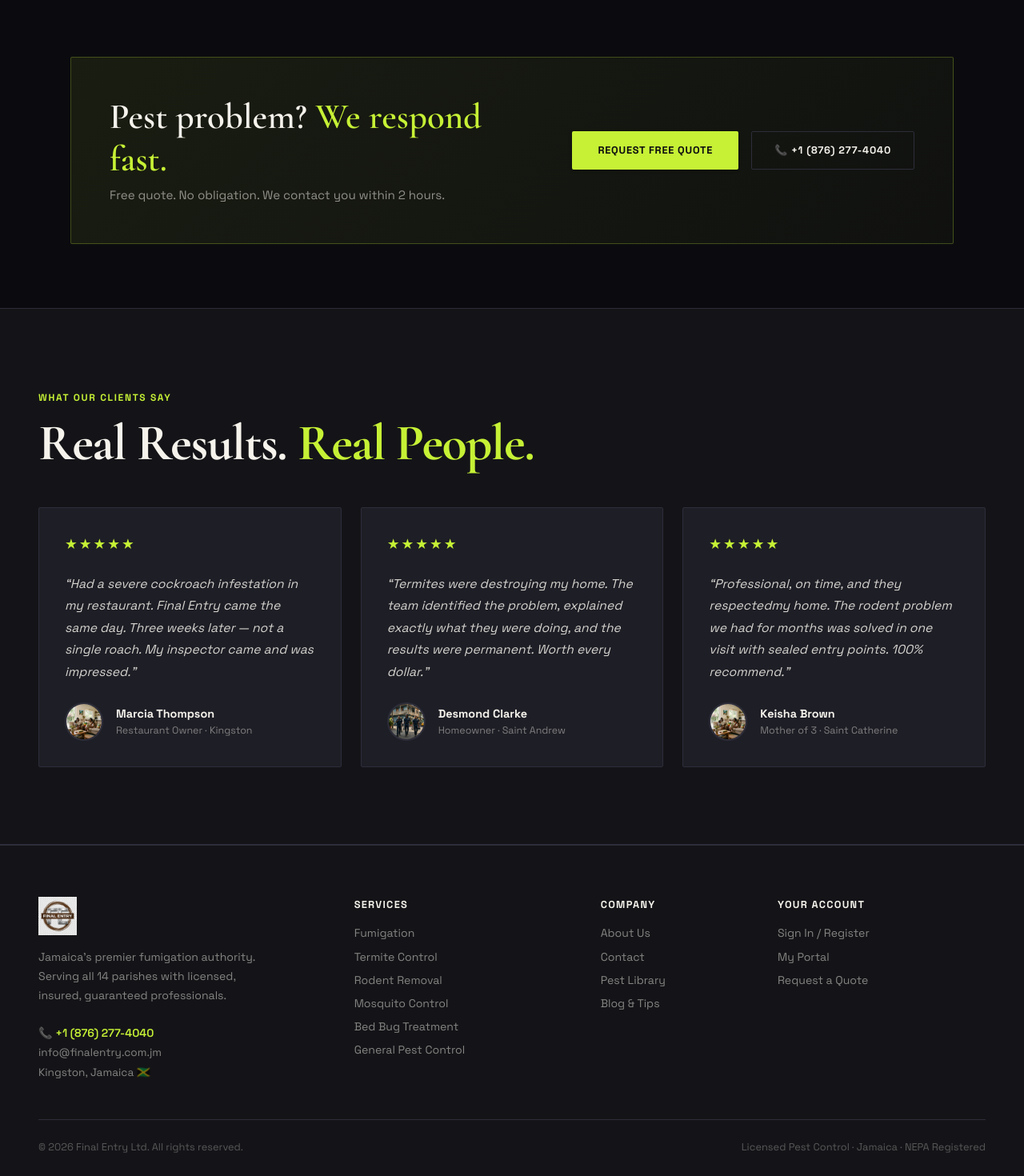
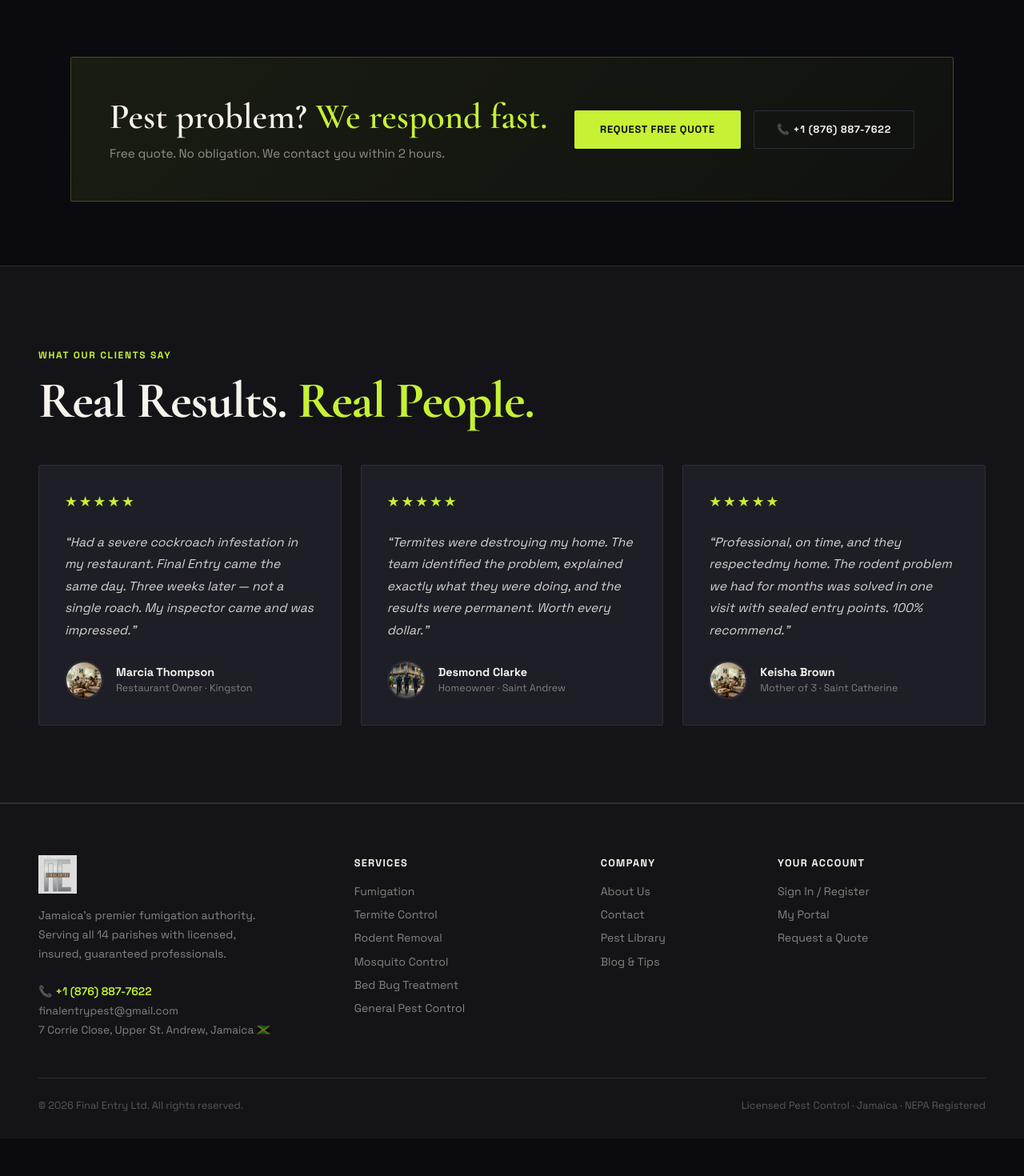
Before and after one commit to nfforbes/final-entry, a Next.js app: page / in a window 1280 px wide. Shown: the part 2260-3730 px from the top of the page at 80% size. After the commit the page ends 3683 px from the top, so only its background shows below. Built offline with nearby package versions, Linux system fonts and the light colour scheme; no server answers.

Commit message:
change address and email and logo

```diff
--- a/src/components/home/TrustBadges.tsx
+++ b/src/components/home/TrustBadges.tsx
@@ -140,14 +140,14 @@
               Request Free Quote
             </Button>
             <Button
-              href="tel:+18762774040"
+              href="tel:+18768877622"
               component="a"
               variant="outlined"
               size="large"
               id="trust-cta-call"
               sx={{ borderColor: tokens.border, color: tokens.chalk, whiteSpace: 'nowrap' }}
             >
-              📞 +1 (876) 277-4040
+              📞 +1 (876) 887-7622
             </Button>
           </Stack>
         </Box>
--- a/src/components/layout/Footer.tsx
+++ b/src/components/layout/Footer.tsx
@@ -93,13 +93,13 @@
             </Typography>
             <Stack spacing={0.5}>
               <Typography sx={{ color: tokens.citrus, fontWeight: 600, fontSize: '0.88rem' }}>
-                📞 +1 (876) 277-4040
+                📞 +1 (876) 887-7622
               </Typography>
               <Typography sx={{ color: 'rgba(246,243,236,0.5)', fontSize: '0.85rem' }}>
-                info@finalentry.com.jm
+                finalentrypest@gmail.com
               </Typography>
               <Typography sx={{ color: 'rgba(246,243,236,0.5)', fontSize: '0.85rem' }}>
-                Kingston, Jamaica 🇯🇲
+                7 Corrie Close, Upper St. Andrew, Jamaica 🇯🇲
               </Typography>
             </Stack>
           </Box>
--- a/src/models/Setting.ts
+++ b/src/models/Setting.ts
@@ -22,7 +22,7 @@
   { key: 'accentColor', value: '#C6F135' },
   { key: 'primaryColor', value: '#0B0B0F' },
   { key: 'companyName', value: 'Final Entry' },
-  { key: 'phone', value: '+1 (876) 277-4040' },
-  { key: 'email', value: 'info@finalentry.com.jm' },
+  { key: 'phone', value: '+1 (876) 887-7622' },
+  { key: 'email', value: 'finalentrypest@gmail.com' },
   { key: 'heroTagline', value: "Jamaica's Fumigation Authority" },
 ];
```
Also changed, not shown: src/app/contact/page.tsx (+5 -5 lines), public/images/logo.jpeg (added), public/logo.png.
